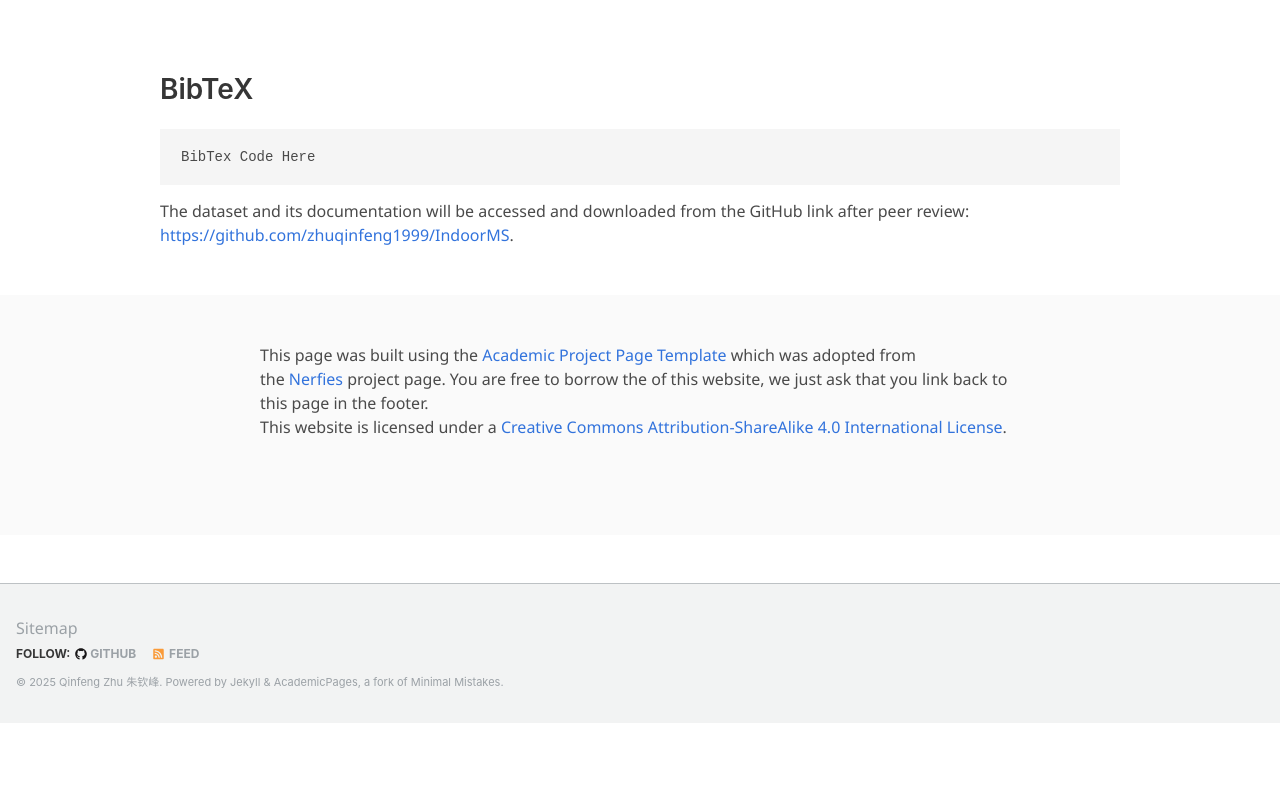
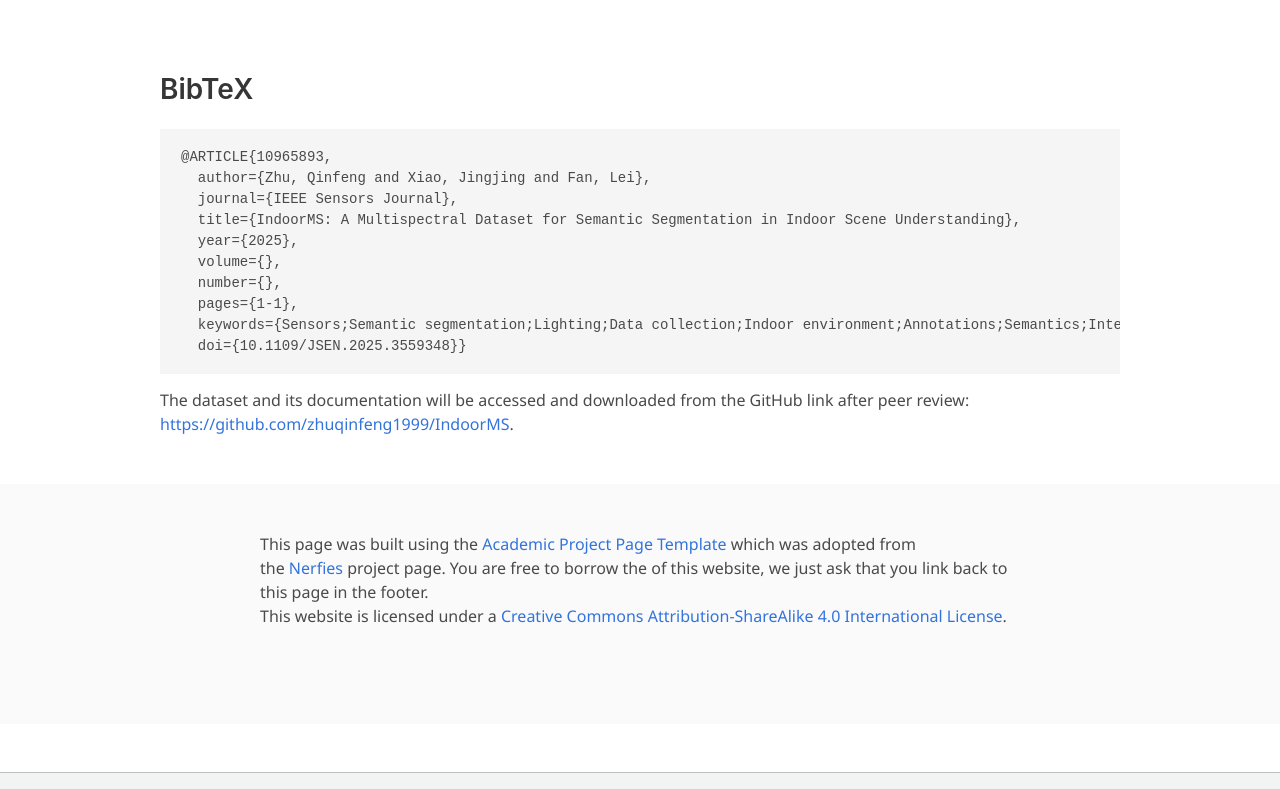
Before and after one commit to zhuqinfeng1999/zhuqinfeng1999.github.io, a Jekyll site: the page built from IndoorMS.html, in a window 1280 px wide and 900 px high, scrolled down 3651 px, cut to the strip 111-900 px from the top of the window. Built offline with Jekyll 4.4.1, drawn with Linux system fonts in a browser that asks for light colours; nearby versions of some CDN libraries; some web fonts are replaced; library files that are not in the unit come from our copies; a style sheet for code colours, icons or effects is not loaded; before the commit the page ends 4485 px from its top, so only the background shows below that.

Commit message:
Update IndoorMS.html

```diff
--- a/IndoorMS.html
+++ b/IndoorMS.html
@@ -196,7 +196,7 @@
     <div class="container">
       <h2 class="title">Paper</h2>
 
-      <iframe  src="/static/pdfs/sample.pdf" width="100%" height="550">
+      <iframe  src="/static/pdfs/INDOORMS.pdf" width="100%" height="550">
           </iframe>
 
       </div>
@@ -208,7 +208,17 @@
   <section class="section" id="BibTeX">
     <div class="container is-max-desktop content">
       <h2 class="title">BibTeX</h2>
-      <pre><code>BibTex Code Here</code></pre>
+      <pre><code>@ARTICLE{10965893,
+  author={Zhu, Qinfeng and Xiao, Jingjing and Fan, Lei},
+  journal={IEEE Sensors Journal},
+  title={IndoorMS: A Multispectral Dataset for Semantic Segmentation in Indoor Scene Understanding},
+  year={2025},
+  volume={},
+  number={},
+  pages={1-1},
+  keywords={Sensors;Semantic segmentation;Lighting;Data collection;Indoor environment;Annotations;Semantics;Intelligent sensors;Buildings;Training;Multispectral;Image;Dataset;Semantic Segmentation;Indoor;Scene Understanding},
+  doi={10.1109/JSEN.2025.3559348}}
+</code></pre>
         <p>
       The dataset and its documentation will be accessed and downloaded from the GitHub link after peer review:
       <a href="https://github.com/zhuqinfeng1999/IndoorMS" target="_blank">https://github.com/zhuqinfeng1999/IndoorMS</a>.
```
